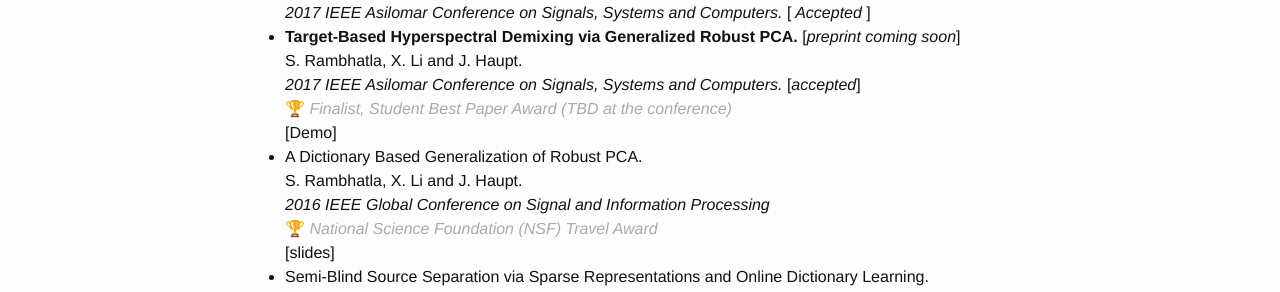
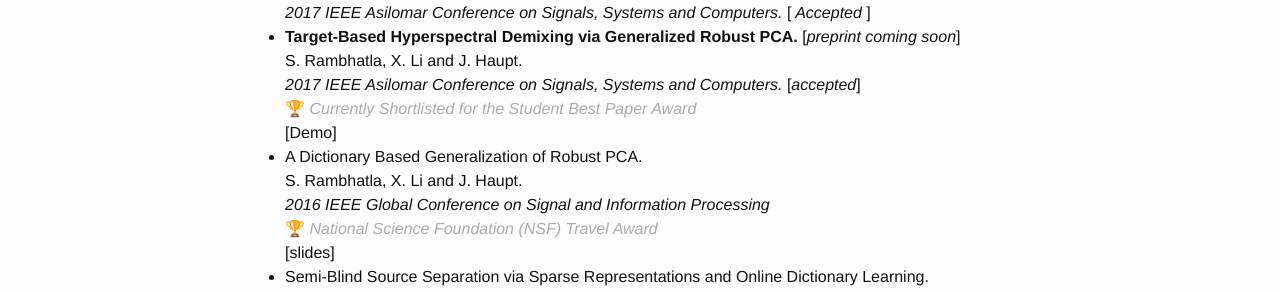
Before and after one commit to srambhatla/srambhatla.github.io, a Jekyll site: the page built from about.md, in a window 1280 px wide and 900 px high, scrolled down 340 px. Shown: the part 160-452 px from the top of the window. Built offline with Jekyll 4.4.1, drawn with Linux system fonts in a browser that asks for light colours.

Commit message:
edit publications

```diff
--- a/about.md
+++ b/about.md
@@ -39,7 +39,7 @@
    <br> S. Rambhatla, D. Xiao, J. Haupt and N. Sidiropoulos <br> <em> 2017 IEEE Asilomar Conference on Signals, Systems and Computers. </em> [<i> Accepted  </i>] <br>
  </li>
 <li> <strong> Target-Based Hyperspectral Demixing via Generalized Robust PCA. </strong>[<i>preprint coming soon</i>]  <br> S. Rambhatla, X. Li and J. Haupt. <br> <em> 2017 IEEE Asilomar Conference on Signals, Systems and Computers. </em> [<i>accepted</i>] <br>
-  &#127942; <em style="color:#AAA;"> Finalist, Student Best Paper Award (TBD at the conference)</em> <br>
+  &#127942; <em style="color:#AAA;"> Currently Shortlisted for the Student Best Paper Award </em> <br>
 [<a href="http://127.0.0.1:4444/grpca/2017/05/11/HyperSpectral.html">Demo</a>]
 
  </li>
```
Also changed, not shown: 2 other files.
